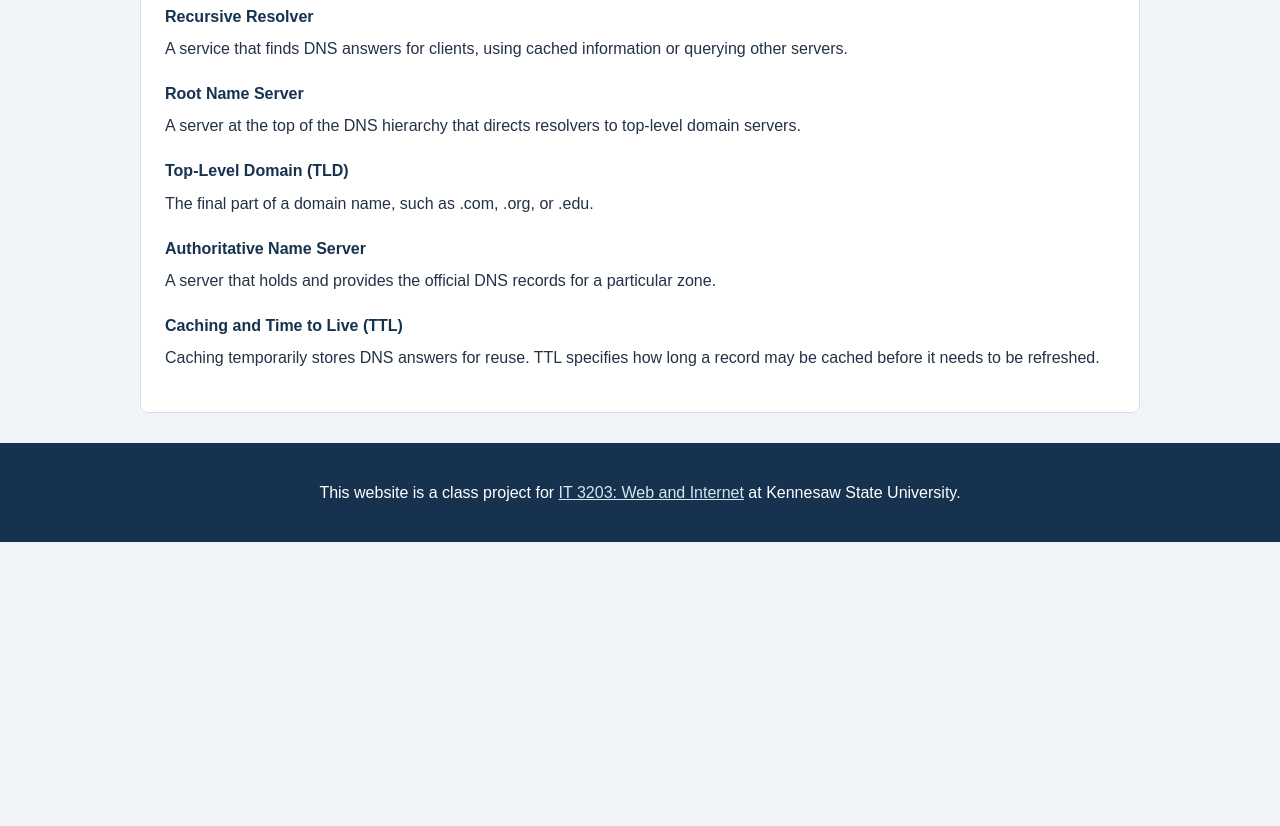
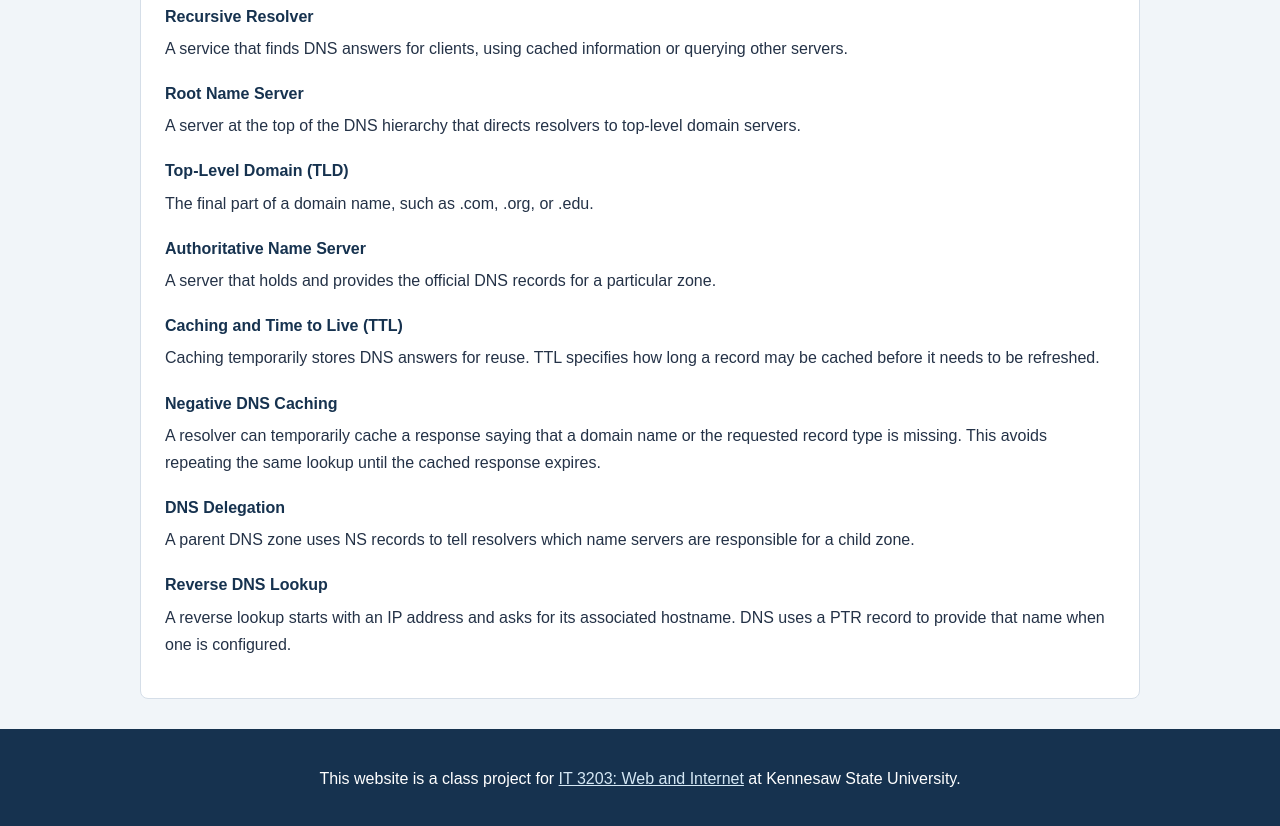
Before and after one commit to emilieeopuni/IT3203, a plain HTML site: page key-concepts.html in a window 1280 px wide. Shown: the part 506-1332 px from the top of the page. Before the commit the page ends 1048 px from the top, so only its background shows below. Drawn offline with Linux system fonts and the light colour scheme.

Commit message:
Expand key concepts section to include additional topics
Updated the key concepts section to include three additional concepts: Negative DNS Caching, DNS Delegation, and Reverse DNS Lookup.

```diff
--- a/key-concepts.html
+++ b/key-concepts.html
@@ -25,7 +25,7 @@
     <main id="main-content">
     <!-- Seven Key DNS concepts -->
         <section>
-            <h2>Seven Key Concepts</h2>
+            <h2>Ten Key Concepts</h2>
             <dl>
                 <dt>Domain Name</dt>
                 <dd>
@@ -70,6 +70,27 @@
                     TTL specifies how long a record may be cached
                     before it needs to be refreshed.
                 </dd>
+
+                <dt>Negative DNS Caching</dt>
+                <dd>
+                    A resolver can temporarily cache a response saying
+                    that a domain name or the requested record type is
+                    missing. This avoids repeating the same lookup until
+                    the cached response expires.
+                </dd>
+
+                <dt>DNS Delegation</dt>
+                <dd>
+                    A parent DNS zone uses NS records to tell resolvers
+                    which name servers are responsible for a child zone.
+                </dd>
+
+                <dt>Reverse DNS Lookup</dt>
+                <dd>
+                    A reverse lookup starts with an IP address and asks
+                    for its associated hostname. DNS uses a PTR record
+                    to provide that name when one is configured.
+                </dd>
             </dl>
         </section>
     </main>
```
